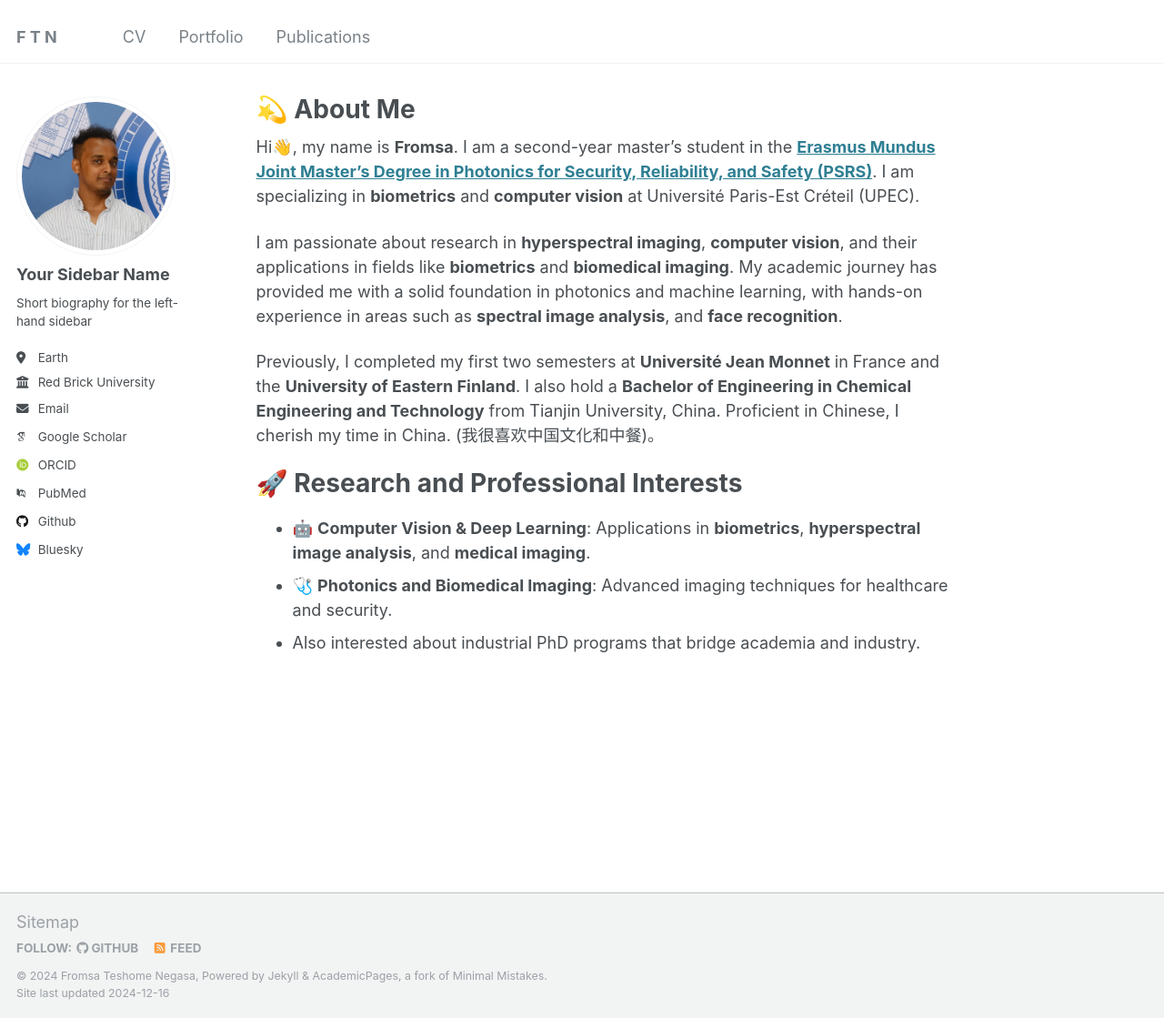
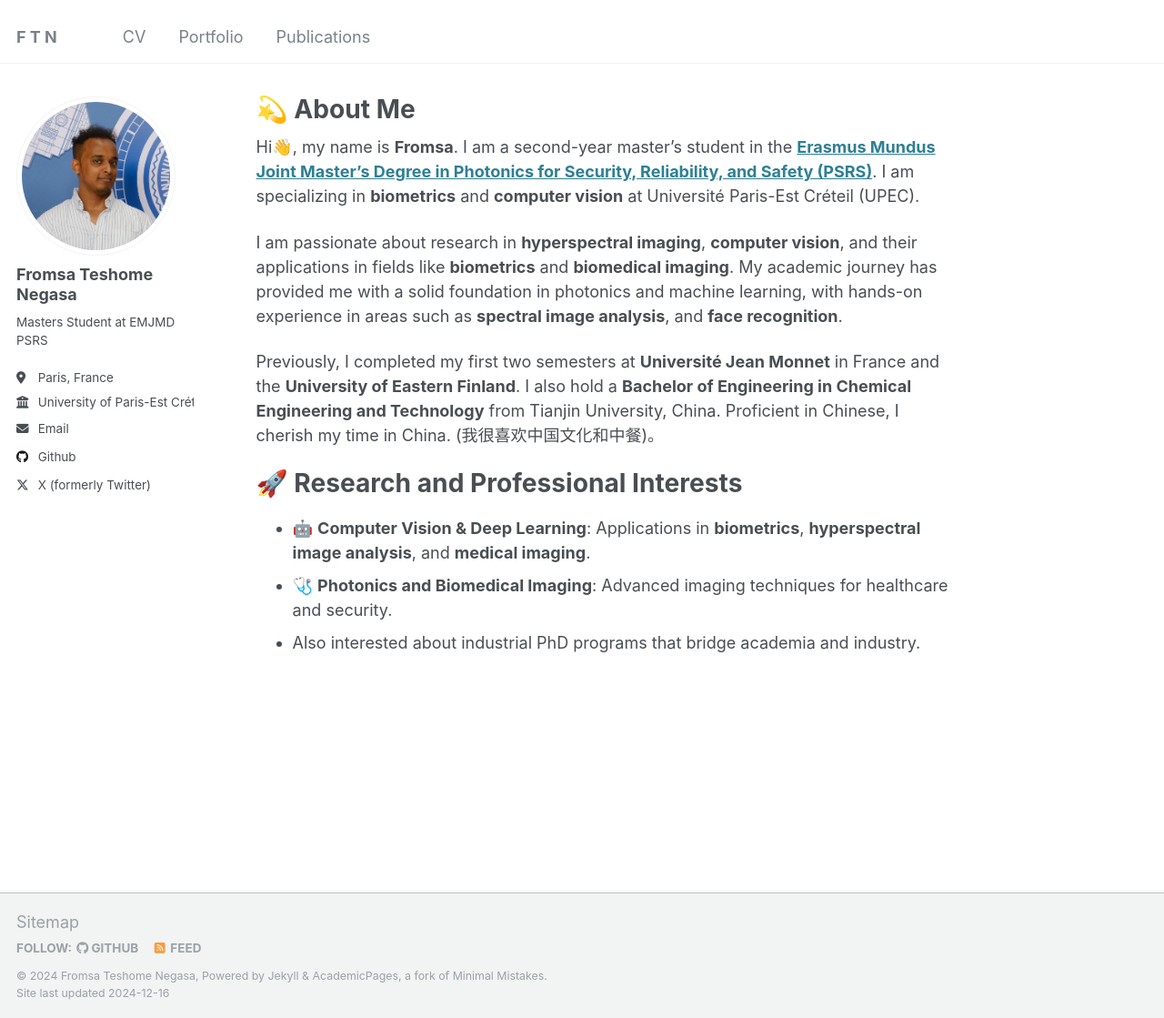
Before and after one commit to PHYRA47/phyra47.github.io, a Jekyll site: the page built from _pages/about.md, in a window 1280 px wide and 1119 px high. Shown: the whole window at 91% size. Built offline with Jekyll 4.4.1, drawn with Linux system fonts in a browser that asks for light colours; some web fonts are replaced.

Commit message:
Update author information in config file with personal details and social media links

```diff
--- a/_config.yml
+++ b/_config.yml
@@ -22,21 +22,21 @@ repository               : "PHYRA47/phyra47.github.io"
 author:
   # Biographic information
   avatar           : "profile.png"
-  name             : "Your Sidebar Name"
+  name             : "Fromsa Teshome Negasa"
   pronouns         : # example: "she/her"
-  bio              : "Short biography for the left-hand sidebar"
-  location         : "Earth"
-  employer         : "Red Brick University"
+  bio              : "Masters Student at EMJMD PSRS"
+  location         : "Paris, France"
+  employer         : "University of Paris-Est Créteil"
   uri              : # URL
-  email            : "none@example.org"
+  email            : "fromsa-teshome.negasa@etu.u-pec.fr"
 
   # Academic websites
   arxiv            : # URL - Update with the correct link to your profile
-  googlescholar    : "https://scholar.google.com/citations?user=PS_CX0AAAAAJ"
+  googlescholar    : # "https://scholar.google.com/citations?user=PS_CX0AAAAAJ"
   impactstory      : # URL
-  orcid            : "http://orcid.org/yourorcidurl"
+  orcid            : # "http://orcid.org/yourorcidurl"
   semantic         : # URL
-  pubmed           : "https://www.ncbi.nlm.nih.gov/pubmed/?term=john+snow"
+  pubmed           : # "https://www.ncbi.nlm.nih.gov/pubmed/?term=john+snow"
   researchgate     : # URL
   scopus           : # URL
 
@@ -44,12 +44,12 @@ author:
   bitbucket        : # Username - Update with your username on the site
   codepen          : # Username
   dribbble         : # Username
-  github           : "academicpages"
+  github           : "PHYRA47"
   kaggle           : # Username
   stackoverflow    : # User number or user number and name (i.e., use "1" or "1/jeff-atwood")
 
   # Social media
-  bluesky          : "bsky.app" # Replace this with you Bluesky username
+  bluesky          : # "bsky.app" # Replace this with you Bluesky username
   facebook         : # Username
   flickr           : # Username
   foursquare       : # Username
@@ -66,7 +66,7 @@ author:
   steam            : # Username
   telegram         : # URL
   tumblr           : # Username
-  twitter          : # Username for X / Twitter
+  twitter          : "phyra47" # Username for X / Twitter
   vine             : # Username
   weibo            : # Username
   wikipedia        : # Username
```
